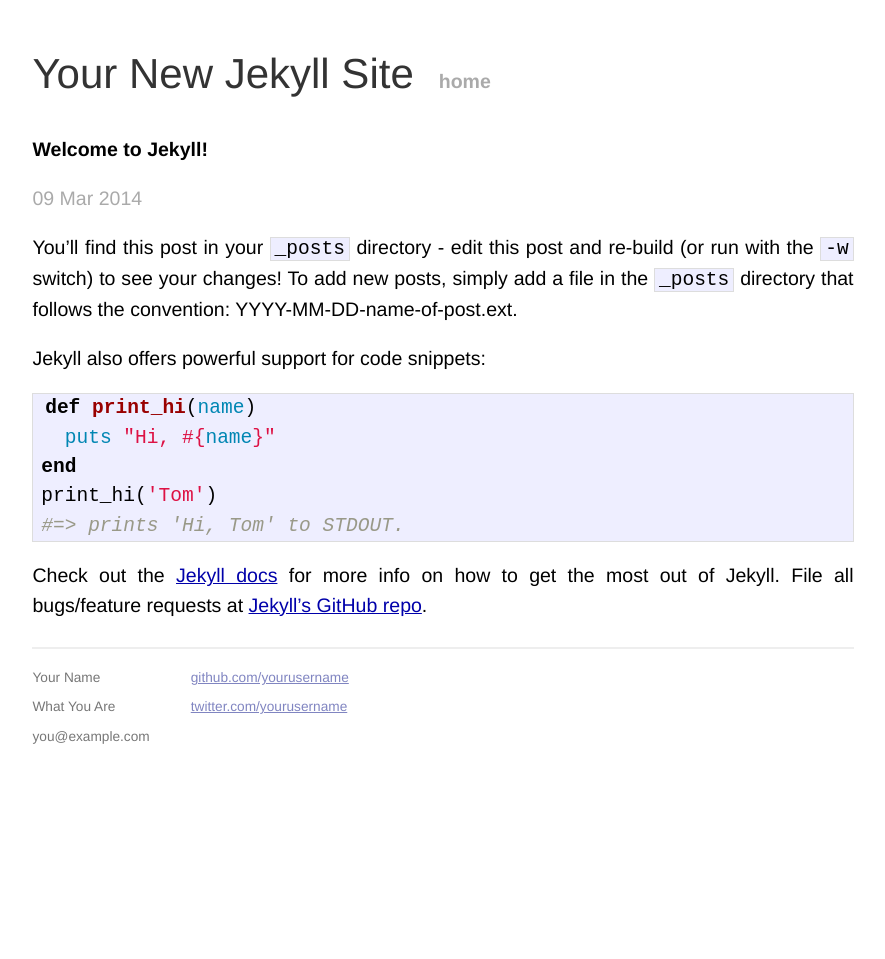
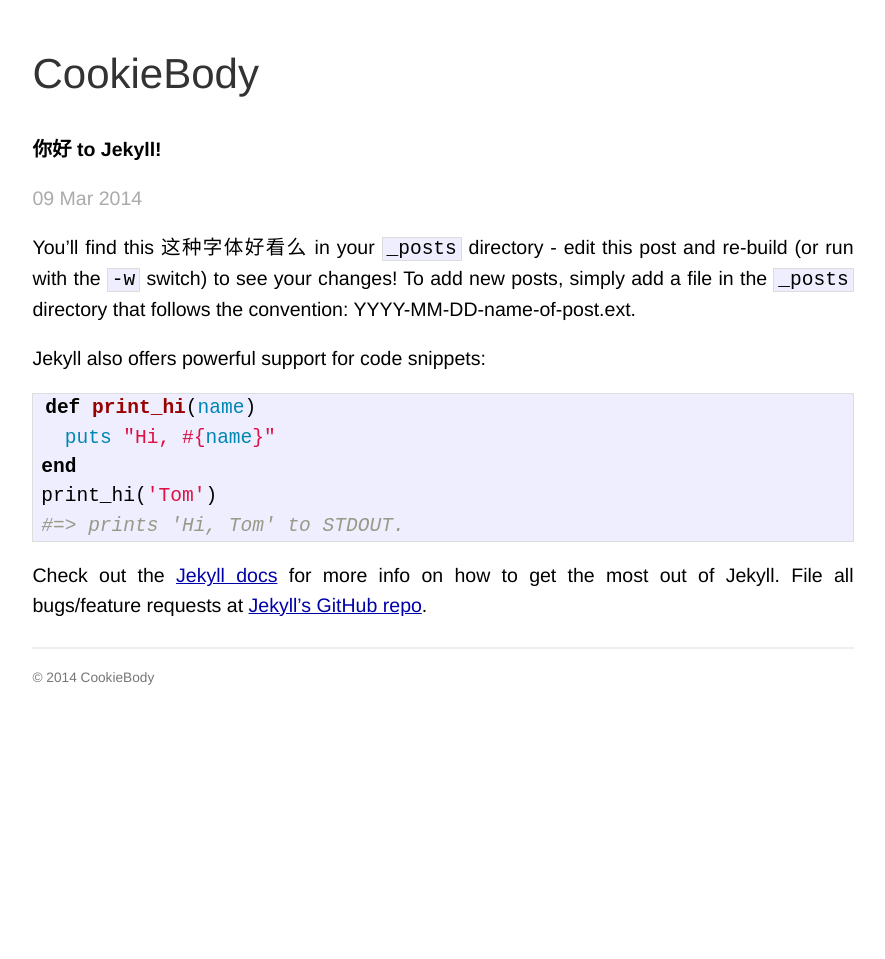
Before and after one commit to cookiebody/cookiebody.github.io, a Jekyll site: the page built from _posts/2014-03-09-welcome-to-jekyll.markdown, in a window 1280 px wide. Shown: the whole page, without its empty margins (197-1082 px from the left). Built offline with Jekyll 4.4.1, drawn with Linux system fonts in a browser that asks for light colours; Markdown is read by kramdown in place of the engine named in the settings.

Commit message:
change template

```diff
--- a/_config.yml
+++ b/_config.yml
@@ -1,3 +1,3 @@
-name: Your New Jekyll Site
+name: CookieBody
 markdown: redcarpet
 pygments: true
--- a/_layouts/default.html
+++ b/_layouts/default.html
@@ -18,23 +18,20 @@
         <div class="site">
           <div class="header">
             <h1 class="title"><a href="/">{{ site.name }}</a></h1>
-            <a class="extra" href="/">home</a>
           </div>
 
+          <div class="main">
           {{ content }}
+          </div>
 
           <div class="footer">
             <div class="contact">
               <p>
-                Your Name<br />
-                What You Are<br />
-                you@example.com
+                © 2014 CookieBody
               </p>
             </div>
             <div class="contact">
               <p>
-                <a href="https://github.com/yourusername">github.com/yourusername</a><br />
-                <a href="https://twitter.com/yourusername">twitter.com/yourusername</a><br />
               </p>
             </div>
           </div>
--- a/_posts/2014-03-09-welcome-to-jekyll.markdown
+++ b/_posts/2014-03-09-welcome-to-jekyll.markdown
@@ -1,11 +1,11 @@
 ---
 layout: post
-title:  "Welcome to Jekyll!"
+title:  "你好 to Jekyll!"
 date:   2014-03-09 17:36:00
 categories: jekyll update
 ---
 
-You'll find this post in your `_posts` directory - edit this post and re-build (or run with the `-w` switch) to see your changes!
+You'll find this 这种字体好看么 in your `_posts` directory - edit this post and re-build (or run with the `-w` switch) to see your changes!
 To add new posts, simply add a file in the `_posts` directory that follows the convention: YYYY-MM-DD-name-of-post.ext.
 
 Jekyll also offers powerful support for code snippets:
--- a/index.html
+++ b/index.html
@@ -1,13 +1,13 @@
 ---
 layout: default
-title: Your New Jekyll Site
+title: CookieBody
 ---
 
 <div id="home">
-  <h1>Blog Posts</h1>
+  <!--<h1>Blog Posts</h1>-->
   <ul class="posts">
     {% for post in site.posts %}
-      <li><span>{{ post.date | date_to_string }}</span> &raquo; <a href="{{ post.url }}">{{ post.title }}</a></li>
+      <li><span>{{ post.date | date: "%Y-%m-%d %H:%m" }}</span> &raquo; <a href="{{ post.url }}">{{ post.title }}</a></li>
     {% endfor %}
   </ul>
 </div>
```
